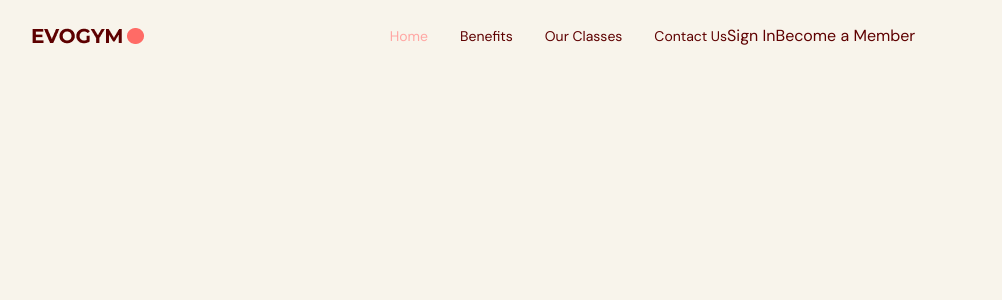
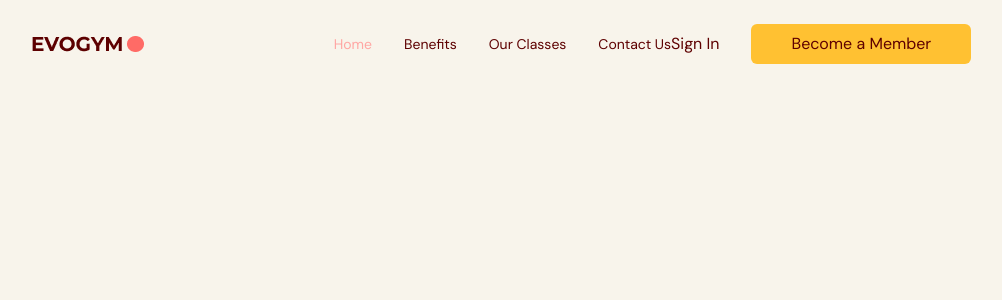
Before and after one commit to Matthabbey/Gym-project, a React (Vite) app: page / in a window 1280 px wide. Shown: the top 300 px of the page, without its empty margins (76-1078 px from the left). Built offline with nearby package versions, Linux system fonts and the light colour scheme.

Commit message:
actionButton

```diff
--- a/src/scenes/Navbar/index.tsx
+++ b/src/scenes/Navbar/index.tsx
@@ -4,6 +4,7 @@
 import Link from "./Link";
 import { SelectedPage } from "@/share/types";
 import useMediaQuery from "@/hooks/useMediaQuery";
+import ActionButton from "@/share/ActionButton";
 
 interface Props {
   selectedPage: SelectedPage;
@@ -51,9 +52,9 @@
                     setSelectedPage={setSelectedPage}
                   />
                 </div>
-                <div className={`${flexBetween}`}>
+                <div className={`${flexBetween} gap-8`}>
                   <p>Sign In</p>
-                  <button>Become a Member</button>
+                  <ActionButton setSelectedPage={setSelectedPage}>Become a Member</ActionButton>
                 </div>
               </div>
             ) : (
--- /dev/null
+++ b/src/share/ActionButton.tsx
@@ -0,0 +1,22 @@
+import React from 'react'
+import AnchorLink from 'react-anchor-link-smooth-scroll'
+import { SelectedPage } from './types';
+
+interface Props{
+    children: React.ReactNode;
+    setSelectedPage: (value: SelectedPage)=> void
+}
+
+const ActionButton = ({children, setSelectedPage}: Props) => {
+  return (
+    <AnchorLink
+    className='rounded-md bg-secondary-400 px-10 py-2 hover:bg-primary-500'
+    onClick={()=>setSelectedPage(SelectedPage.ContactUs)}
+    href={`${SelectedPage.ContactUs}`}
+    >
+        {children}
+    </AnchorLink>
+  )
+}
+
+export default ActionButton
```
